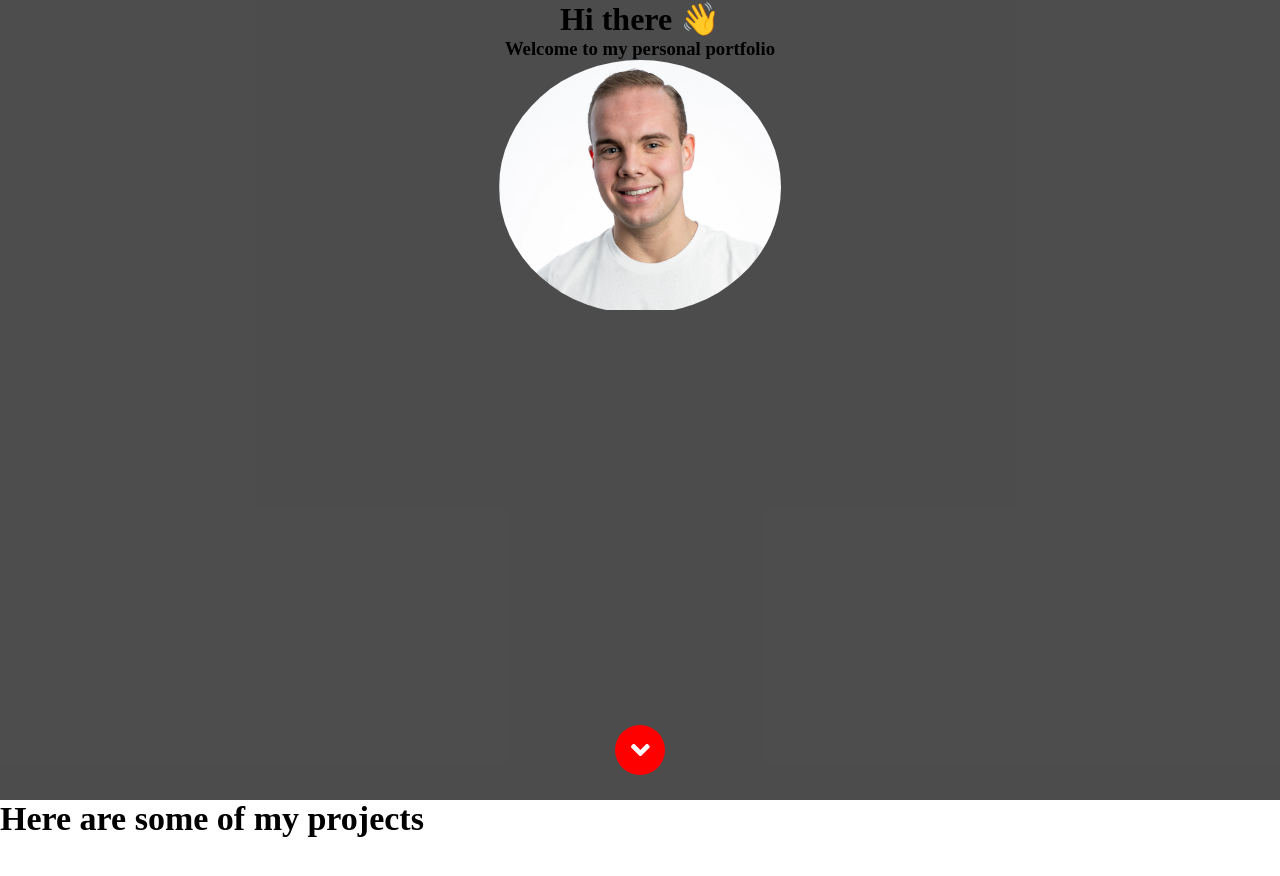
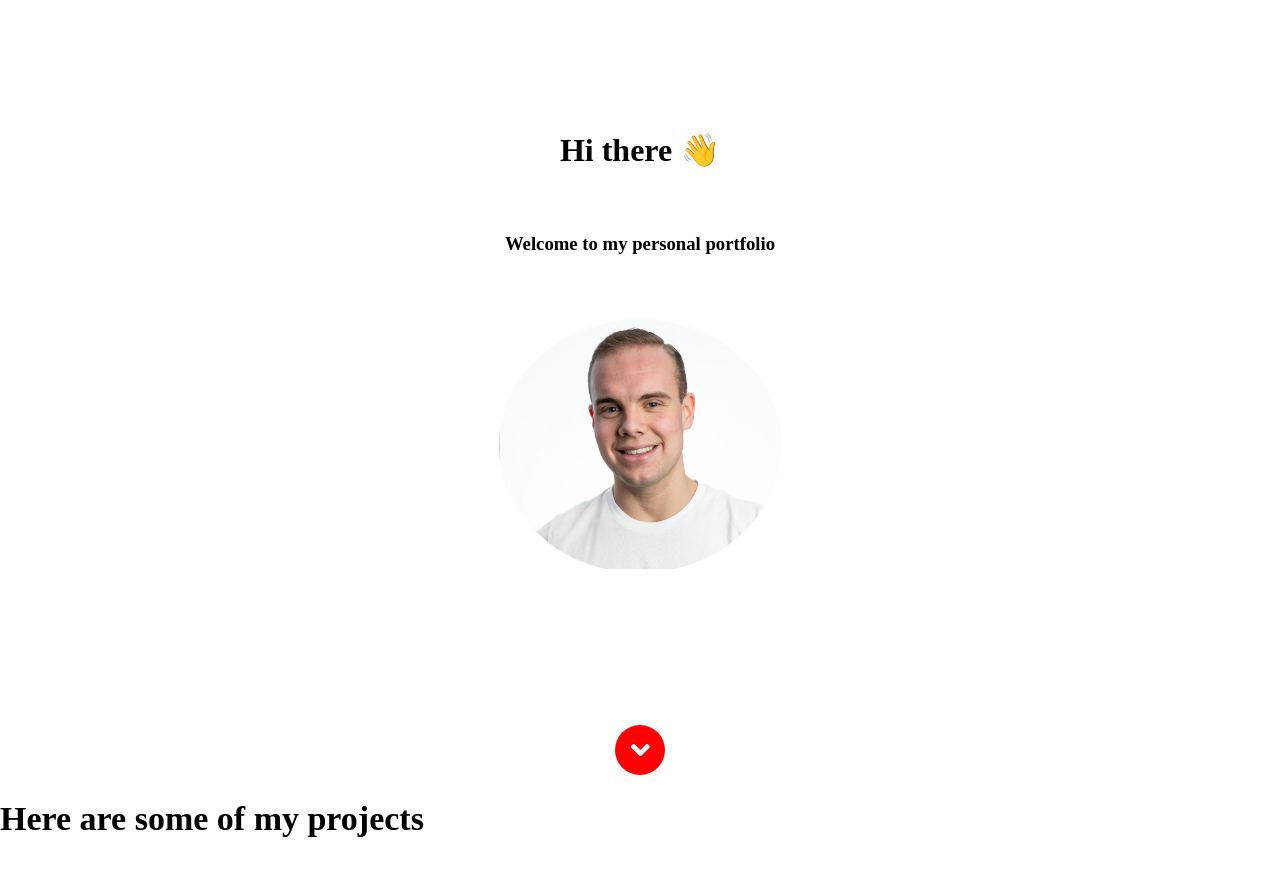
Before and after one commit to Ovy95/Portfolio, a React (Create React App) app: page / in a window 1280 px wide. Shown: the top 876 px of the page. Built offline with nearby package versions, Linux system fonts and the light colour scheme.

Commit message:
Scroller function added

```diff
--- a/src/containers/homepage/aboutMe.jsx
+++ b/src/containers/homepage/aboutMe.jsx
@@ -4,7 +4,8 @@ import styled from "styled-components"
 
 import { Logo } from "../../components/profilePic/picture"
 import { DownArrow } from "../../components/downArrow/index"
-import { Element } from 'react-scroll'
+import { Element, scroller } from 'react-scroll'
+import { Marginer } from "../../components/marginer";
 
 const AboutMeContainer = styled.div`
 width: auto;
@@ -34,18 +35,28 @@ const DownArrowContainer = styled.div`
 `
 
 export function AboutMe(props) {
+
+  const scrollToNextSection = () => {
+    scroller.scrollTo("projectSection", { smooth: true, duration: 1500})
+  }
+
   return (
   <Element name="aboutMe">
     <AboutMeContainer>
-    <BackgroundFilter>
 
             <h1>Hi there 👋  </h1>
+            <Marginer direction="vertical" margin="2em" />
+            <Marginer direction="vertical" margin="2em" />
+
             <h3>Welcome to my personal portfolio</h3>
+            <Marginer direction="vertical" margin="4em" />
+
             <Logo></Logo>
-  <DownArrowContainer>
+            <Marginer direction="vertical" margin="6em" />
+        <DownArrowContainer onClick={scrollToNextSection}>
             <DownArrow/>
         </DownArrowContainer>
-  </BackgroundFilter>
+
     </AboutMeContainer>
   </Element>
   )
--- a/src/containers/homepage/projectsSection.jsx
+++ b/src/containers/homepage/projectsSection.jsx
@@ -6,7 +6,7 @@ import {SectionTitle} from '../../components/sectionTitle/index'
 
 const ProjectContainer = styled(Element)`
   width: 100%;
-  height: 100%;
+  height: 100vh;
   min-height: 400px;
   display: flex;
   flex-direction: column;
@@ -18,7 +18,7 @@ const ProjectContainer = styled(Element)`
 
 export function ProjectSection(props) {
     return (
-    <ProjectContainer name ="projectsection">
+    <ProjectContainer name ="projectSection">
       <SectionTitle>Here are some of my projects</SectionTitle>
 
     </ProjectContainer>
```
Lines whose indentation alone changed are shown as unchanged.
